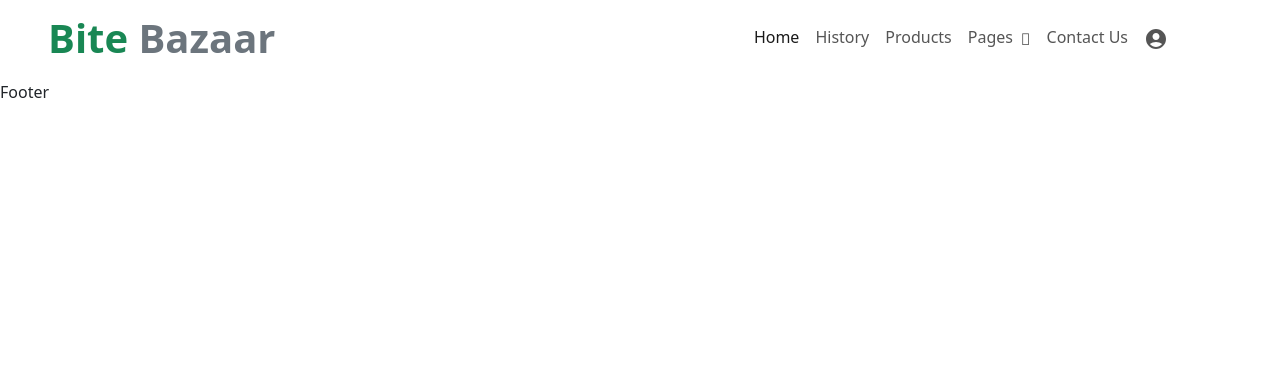
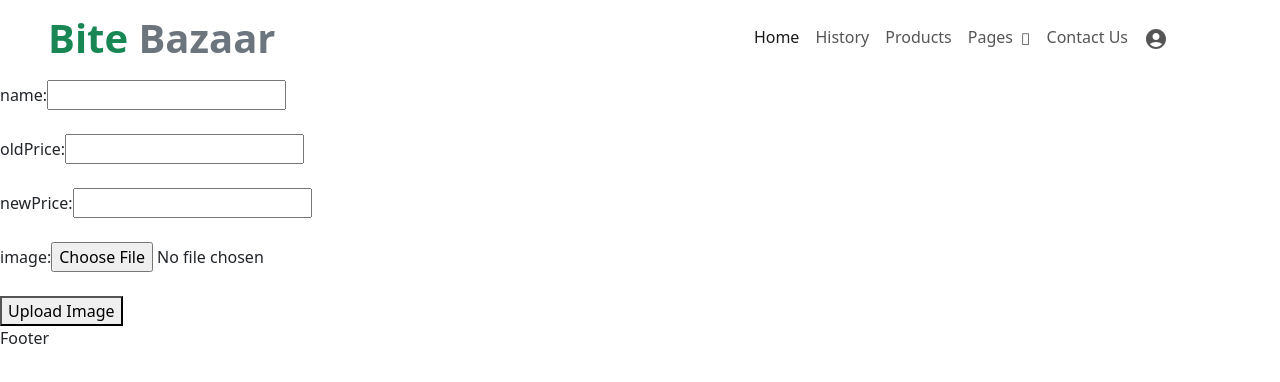
Before and after one commit to Ijazliaqat/Final_Bootcamp_Project, a React (Create React App) app: page /add-products in a window 1280 px wide. Shown: the top 382 px of the page. Built offline with nearby package versions, Linux system fonts and the light colour scheme.

Commit message:
Comment changes in add products page

```diff
--- a/package.json
+++ b/package.json
@@ -10,12 +10,15 @@
     "@testing-library/jest-dom": "^5.16.5",
     "@testing-library/react": "^13.4.0",
     "@testing-library/user-event": "^13.5.0",
+    "axios": "^1.3.1",
     "bootstrap": "^5.2.3",
+    "formik": "^2.2.9",
     "react": "^18.2.0",
     "react-dom": "^18.2.0",
     "react-router-dom": "^6.8.0",
     "react-scripts": "5.0.1",
-    "web-vitals": "^2.1.4"
+    "web-vitals": "^2.1.4",
+    "yup": "^0.32.11"
   },
   "scripts": {
     "start": "react-scripts start",
--- a/src/App.js
+++ b/src/App.js
@@ -1,4 +1,5 @@
 import { Route, Routes } from 'react-router-dom';
+import AddProducts from './add-products/add-products';
 import './App.css';
 import Dashboard from './componets/Dashboard/dashboard';
 import Footer from './componets/footer/footer';
@@ -18,6 +19,7 @@ function App() {
         <Route path='products' element={<AllProducts />} />
         <Route path='history' element={<History />} />
         <Route path='products/:productId' element={<SingleProducts />} />
+        <Route path='add-products' element={<AddProducts />} />
       </Routes>
       {/* <Users /> */}
       <Footer />
--- /dev/null
+++ b/src/add-products/add-products.jsx
@@ -0,0 +1,102 @@
+import React, { useState } from 'react';
+import { Form, Formik } from 'formik';
+import axios from "axios";
+import * as Yup from "yup";
+
+const AddProducts = () => {
+    const [name, setName] = useState('');
+    const [oldPrice, setOldPrice] = useState('');
+    const [newPrice, setNewPrice] = useState('');
+    const [data, setData] = useState('')
+
+    const [image, setImage] = useState("");
+
+
+    const handleImageChange = (event) => {
+        const file = event.target.files[0];
+        const reader = new FileReader();
+        reader.readAsDataURL(file);
+        reader.onload = () => {
+            setImage(reader.result);
+        };
+    };
+
+    const formDataHandler = async (e) => {
+        e.preventDefault()
+
+        const dataObj = {
+            name,
+            oldPrice,
+            newPrice,
+            image
+        }
+
+        setData(dataObj)
+        const response = await axios.post("/addproducts", { dataObj });
+        console.log(response.data);
+    }
+
+    const submitData = (values) => {
+        console.log(values);
+        const reader = new FileReader();
+        reader.readAsDataURL(values.imageFile);
+        reader.onload = () => {
+            setImage(reader.result);
+
+        };
+    }
+
+    const handleImageUpload = async () => {
+        // const response = await axios.post("/addproducts", { data });
+        // console.log(response.data);
+    };
+
+    const initialValuesData = {
+        name: '',
+        oldPrice: '',
+        newPrice: '',
+        imageFile: ''
+    }
+
+    const formSchema = Yup.object().shape({})
+    return (
+        <div>
+            <form onSubmit={formDataHandler}>
+                name:
+                <input type="text" value={name} onChange={(e)=>{setName(e.target.value)}}/><br /><br />
+                oldPrice:
+                <input type="number" value={oldPrice} onChange={(e)=>{setOldPrice(e.target.value)}} /><br /><br />
+                newPrice:
+                <input type="text" value={newPrice} onChange={(e)=>{setNewPrice(e.target.value)}} /><br /><br />
+                image:
+                <input type="file" onChange={handleImageChange} /> <br /><br />
+
+                <button onClick={handleImageUpload}>Upload Image</button>
+            </form>
+            {/* <Formik
+                initialValues={initialValuesData}
+                validationSchema={formSchema}
+                onSubmit={submitData}
+            >
+
+                {({ values, handleChange }) => (
+                    <Form>
+                        name:
+                        <input type="text" name='name' onChange={handleChange} /> <br /><br />
+                        oldPrice:
+                        <input type="number" name='oldPrice' onChange={handleChange} /><br /><br />
+                        newPrice:
+                        <input type="number" name='newPrice' onChange={handleChange} /><br /><br />
+                        image:
+                        <input type="file" name='imageFile' onChange={handleChange} /><br /><br />
+                        <button type='submit'>Submit</button>
+                    </Form>
+                )}
+
+            </Formik> */}
+
+        </div>
+    )
+}
+
+export default AddProducts
```
Also changed, not shown: 1 other file (tests, documents, lock files or other folders).
